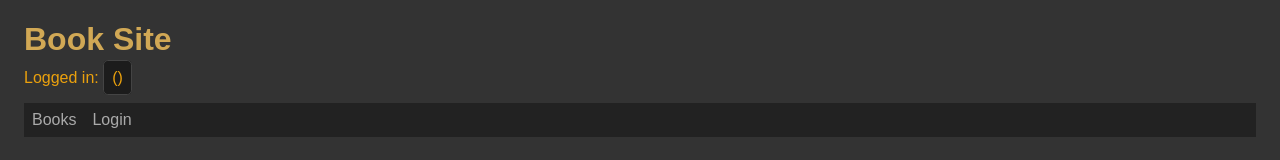
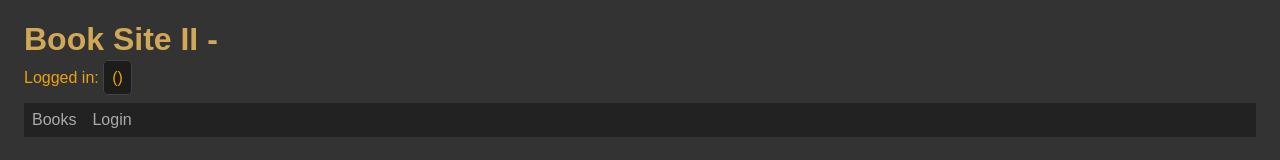
Before and after one commit to edwardtanguay/merncrud050-frontend, a React (Vite) app: page /logout in a window 1280 px wide. Shown: the top 160 px of the page. Built offline with nearby package versions, Linux system fonts and the light colour scheme; no server answers.

Commit message:
cloneDeep fix

```diff
--- a/src/App.tsx
+++ b/src/App.tsx
@@ -7,12 +7,12 @@ import { PageLogin } from './pages/PageLogin';
 import { PageLogout } from './pages/PageLogout';
 
 function App() {
-	const { adminIsLoggedIn, currentUser, currentUserIsInAccessGroup } =
+	const { appTitle, currentUser, loginForm, currentUserIsInAccessGroup } =
 		useContext(AppContext);
 
 	return (
 		<div className="App">
-			<h1>Book Site</h1>
+			<h1>{appTitle} - {loginForm.fields.username}</h1>
 			<div className="userInfo">
 				Logged in:{' '}
 				<span>
--- a/src/AppContext.tsx
+++ b/src/AppContext.tsx
@@ -12,6 +12,7 @@ import {
 	blankUser,
 } from './interfaces';
 import * as tools from './tools';
+import { cloneDeep } from 'lodash-es';
 
 interface IAppContext {
 	appTitle: string;
@@ -53,11 +54,11 @@ export const AppContext = createContext<IAppContext>({} as IAppContext);
 
 export const AppProvider: React.FC<IAppProvider> = ({ children }) => {
 	const [books, setBooks] = useState<IBook[]>([]);
-	const appTitle = 'Book Site';
+	const [appTitle, setAppTitle] = useState('Book Site II');
 	const [adminIsLoggedIn, setAdminIsLoggedIn] = useState(false);
 	const [isAdding, setIsAdding] = useState(false);
 	const [newBook, setNewBook] = useState<IOriginalEditFields>(blankNewBook);
-	const [loginForm, setLoginForm] = useState<ILoginForm>(blankLoginForm);
+	const [loginForm, setLoginForm] = useState<ILoginForm>(cloneDeep(blankLoginForm));
 	const [currentUser, setCurrentUser] = useState<IUser>(blankUser);
 
 	const loadBooks = () => {
@@ -140,6 +141,7 @@ export const AppProvider: React.FC<IAppProvider> = ({ children }) => {
 					withCredentials: true,
 				}
 			);
+			setLoginForm(cloneDeep(blankLoginForm));
 			setCurrentUser(response.data);
 			onSuccess();
 		} catch (e: any) {
```
Also changed, not shown: package.json (+5 -3 lines), dev/notes.txt, 1 other file (tests, documents, lock files or other folders).
